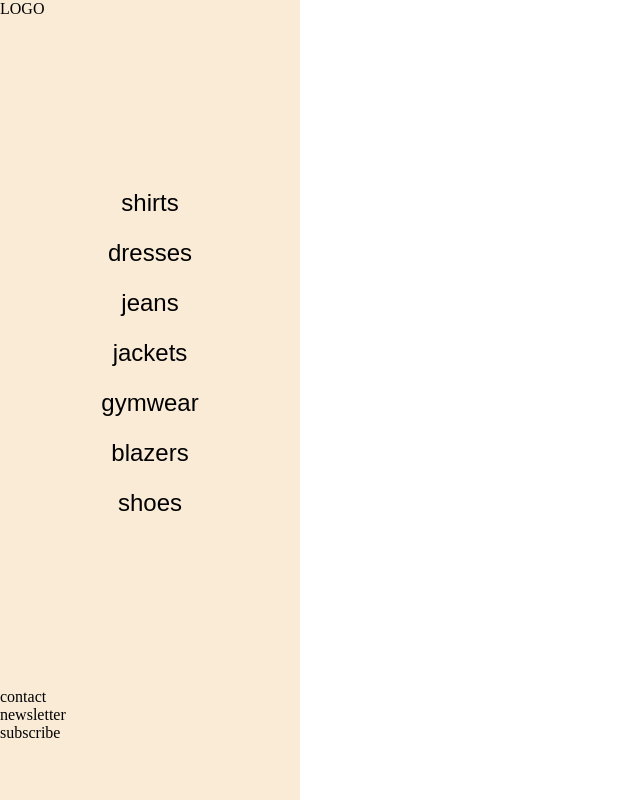
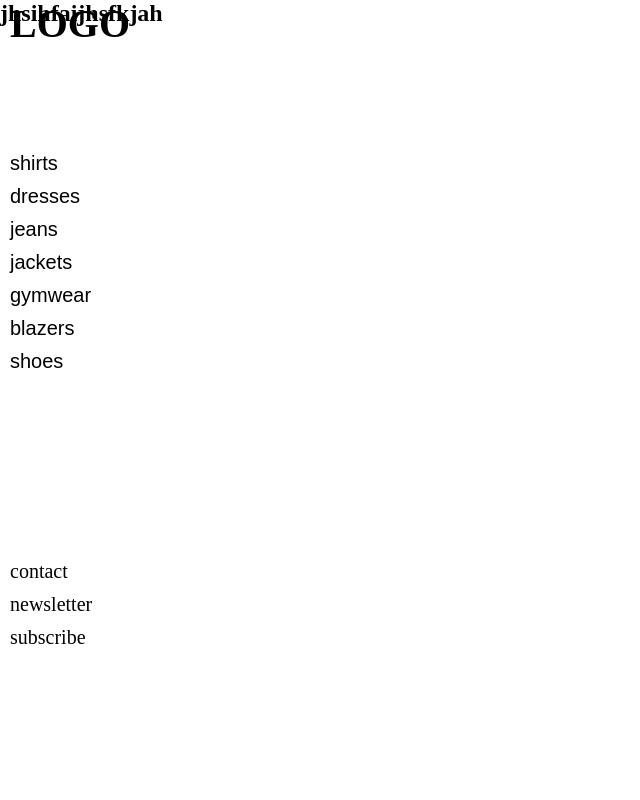
Before and after one commit to alexsjob89/my-content, a PHP site: page /hex.html in a window 1280 px wide. Shown: the whole page, without its empty margins (0-640 px from the left). Run offline with PHP 8.4, Linux system fonts and the light colour scheme; some libraries are stand-ins or nearby versions.

Commit message:
work in progress..

```diff
--- a/hex.css
+++ b/hex.css
@@ -25,102 +25,313 @@ html::-webkit-scrollbar-button {
     padding-top: 10rem;
 }
 
-.dropdown-content {
-    display: none;
-    height: 120px;
-    width: 100px;
-    justify-content: center;
-    padding-left: 20px;
-    margin-left: 120px;
-    align-items: center;
-    position: relative;
+.navbar {
+    /* background-color: antiquewhite; */
+    position: fixed;
+    width: 200px;
+    height: 1000px;
+    flex-wrap: wrap;
 }
 
-.dropdown-content a {
-    display: block;
-    font-size: 25px;
+.logo {
+    font-size: 40px;
+    font-weight: 600;
     padding-left: 10px;
+    padding-top: 60px;
+}
+
+.btn1 {
+    background: none;
+    padding-right: 145px;
+    padding-top: 5px;
+    padding-bottom: 5px;
+    padding-left: 10px;
+    font-size: 20px;
+    font-weight: 300;
+    border: none;
+    cursor: pointer;
+}
+
+.btn1:hover {
+    background: rgb(187, 187, 187);
+    background-size: cover;
+    width: 100%;
+}
+
+.dropdown-content1 {
+    display: none;
+    font-size: 20px;
     color: black;
 }
 
-.navbar {
-    background-color: antiquewhite;
-    position: fixed;
-    border: none;
-    height: 1000%;
-    width: 300px;
-    margin: none;
-    outline: none;
+.dropdown-content1 a {
+    background-size: cover;
+    margin-right: 13rem;
+    margin-left: 1.5rem;
+    padding-left: 20px;
+    padding-right: 100px;
 }
 
-.btn,
-.btn2,
-.btn3,
-.btn4,
-.btn5,
-.btn6,
-.btn7 {
-    background: none;
-    background-size: cover;
-    width: 100%;
-    height: 50px;
-    padding-left: -10px;
-    font-weight: 200;
-    display: block;
-    font-size: 1.5rem;
-    border: none;
-    outline: none;
+.dropdown-content1 a:hover {
+    background-color: rgb(218, 218, 218);
 }
 
-.btn:hover {
-    background-color: rgb(189, 189, 189);
-    color: solid black;
-    margin-left: 5px;
-    font-weight: 700;
-    transition: 0.5s;
+.dropdown1 {
+    margin-top: 100px;
 }
 
-.dropdown:hover .dropdown-content {
+.dropdown1:hover .dropdown-content1 {
     display: block;
 }
 
-.dropdown2:hover .dropdown-content {
+.btn2 {
+    background: none;
+    padding-right: 145px;
+    padding-top: 5px;
+    padding-bottom: 5px;
+    padding-left: 10px;
+    font-size: 20px;
+    font-weight: 300;
+    border: none;
+    cursor: pointer;
+}
+
+.btn2:hover {
+    background: rgb(187, 187, 187);
+    background-size: cover;
+    width: 100%;
+}
+
+.dropdown-content2 {
+    display: none;
+    font-size: 20px;
+    color: black;
+}
+
+.dropdown-content2 a {
+    background-size: cover;
+    margin-right: 13rem;
+    margin-left: 1.5rem;
+    padding-left: 20px;
+    padding-right: 100px;
+}
+
+.dropdown-content2 a:hover {
+    background-color: rgb(218, 218, 218);
+}
+
+.dropdown2:hover .dropdown-content2 {
     display: block;
 }
 
-.dropdown3:hover .dropdown-content {
+.btn3 {
+    background: none;
+    padding-right: 145px;
+    padding-top: 5px;
+    padding-bottom: 5px;
+    padding-left: 10px;
+    font-size: 20px;
+    font-weight: 300;
+    border: none;
+    cursor: pointer;
+}
+
+.btn3:hover {
+    background: rgb(187, 187, 187);
+    background-size: cover;
+    width: 100%;
+}
+
+.dropdown-content3 {
+    display: none;
+    font-size: 20px;
+    color: black;
+}
+
+.dropdown-content3 a {
+    background-size: cover;
+    margin-right: 13rem;
+    margin-left: 1.5rem;
+    padding-left: 20px;
+    padding-right: 100px;
+}
+
+.dropdown-content3 a:hover {
+    background-color: rgb(218, 218, 218);
+}
+
+.dropdown3:hover .dropdown-content3 {
     display: block;
 }
 
-.dropdown4:hover .dropdown-content {
+.btn4 {
+    background: none;
+    padding-right: 145px;
+    padding-top: 5px;
+    padding-bottom: 5px;
+    padding-left: 10px;
+    font-size: 20px;
+    font-weight: 300;
+    border: none;
+    cursor: pointer;
+}
+
+.btn4:hover {
+    background: rgb(187, 187, 187);
+    background-size: cover;
+    width: 100%;
+}
+
+.dropdown-content4 {
+    display: none;
+    font-size: 20px;
+    color: black;
+}
+
+.dropdown-content4 a {
+    background-size: cover;
+    margin-right: 13rem;
+    margin-left: 1.5rem;
+    padding-left: 20px;
+    padding-right: 100px;
+}
+
+.dropdown-content4 a:hover {
+    background-color: rgb(218, 218, 218);
+}
+
+.dropdown4:hover .dropdown-content4 {
     display: block;
 }
 
-.dropdown5:hover .dropdown-content {
+.btn5 {
+    background: none;
+    padding-right: 145px;
+    padding-top: 5px;
+    padding-bottom: 5px;
+    padding-left: 10px;
+    font-size: 20px;
+    font-weight: 300;
+    border: none;
+    cursor: pointer;
+}
+
+.btn5:hover {
+    background: rgb(187, 187, 187);
+    background-size: cover;
+    width: 100%;
+}
+
+.dropdown-content5 {
+    display: none;
+    font-size: 20px;
+    color: black;
+}
+
+.dropdown-content5 a {
+    background-size: cover;
+    margin-right: 13rem;
+    margin-left: 1.5rem;
+    padding-left: 20px;
+    padding-right: 100px;
+}
+
+.dropdown-content5 a:hover {
+    background-color: rgb(218, 218, 218);
+}
+
+.dropdown5:hover .dropdown-content5 {
     display: block;
 }
 
-.dropdown6:hover .dropdown-content {
+.btn6 {
+    background: none;
+    padding-right: 145px;
+    padding-top: 5px;
+    padding-bottom: 5px;
+    padding-left: 10px;
+    font-size: 20px;
+    font-weight: 300;
+    border: none;
+    cursor: pointer;
+}
+
+.btn6:hover {
+    background: rgb(187, 187, 187);
+    background-size: cover;
+    width: 100%;
+}
+
+.dropdown-content6 {
+    display: none;
+    font-size: 20px;
+    color: black;
+}
+
+.dropdown-content6 a {
+    background-size: cover;
+    margin-right: 13rem;
+    margin-left: 1.5rem;
+    padding-left: 20px;
+    padding-right: 100px;
+}
+
+.dropdown-content6 a:hover {
+    background-color: rgb(218, 218, 218);
+}
+
+.dropdown6:hover .dropdown-content6 {
     display: block;
 }
 
-.dropdown7:hover .dropdown-content {
+.btn7 {
+    background: none;
+    padding-right: 145px;
+    padding-top: 5px;
+    padding-bottom: 5px;
+    padding-left: 10px;
+    font-size: 20px;
+    font-weight: 300;
+    border: none;
+    cursor: pointer;
+}
+
+.btn7:hover {
+    background: rgb(187, 187, 187);
+    background-size: cover;
+    width: 100%;
+}
+
+.dropdown-content7 {
+    display: none;
+    font-size: 20px;
+    color: black;
+}
+
+.dropdown-content7 a {
+    background-size: cover;
+    margin-right: 13rem;
+    margin-left: 1.5rem;
+    padding-left: 20px;
+    padding-right: 100px;
+}
+
+.dropdown-content7 a:hover {
+    background-color: rgb(218, 218, 218);
+}
+
+.dropdown7:hover .dropdown-content7 {
     display: block;
 }
 
-.dropdown-content a:hover {
-    background-color: lightgray;
-    transition: 0.5s;
+.contactbox {
+    position: fixed;
+    top: 550px;
+    font-size: 20px;
+    padding-left: 10px;
 }
 
-.dropdown-content:hover {
-    padding-left: -200px;
+.contactbox li {
+    margin-top: 10px;
+    cursor: pointer;
 }
-
-.contactbox {
-    padding-top: 10rem;
-}
-
-.contactbox .li {
-    display: block;
-}
--- a/hex.html
+++ b/hex.html
@@ -17,10 +17,9 @@
 
     <header class="navbar">
         <span class="logo">LOGO</span>
-        <div class="navbar-content">
-            <div class="dropdown">
-                <button onclick="myFunction()" class="btn">shirts</button>
-                <div id="myDropdown" class="dropdown-content">
+        <div class="dropdown1">
+            <button class="btn1">shirts</button>
+            <div id="myDropdown" class="dropdown-content1">
                 <a href="#skinny">skinny</a >
             <a href="#relaxed">relaxed</a >
             <a href="#bootcut">bootcut</a >
@@ -28,8 +27,8 @@
                 </div>
                 </div>
 <div class="dropdown2">
-    <button onclick="myFunction()" class="btn">dresses</button>
-        <div id="myDropdown" class="dropdown-content">
+    <button class="btn2">dresses</button>
+        <div id="myDropdown" class="dropdown-content2">
             <a href="#skinny">skinny</a >
             <a href="#relaxed">relaxed</a >
             <a href="#bootcut">bootcut</a >
@@ -37,8 +36,8 @@
         </div>
         </div>
         <div class="dropdown3">
-    <button onclick="myFunction()" class="btn">jeans</button>
-        <div id="myDropdown" class="dropdown-content">
+    <button class="btn3">jeans</button>
+        <div id="myDropdown" class="dropdown-content3">
             <a href="#skinny">skinny</a >
             <a href="#relaxed">relaxed</a >
             <a href="#bootcut">bootcut</a >
@@ -46,8 +45,8 @@
         </div>
         </div>
         <div class="dropdown4">
-    <button onclick="myFunction()" class="btn">jackets</button>
-        <div id="myDropdown" class="dropdown-content">
+    <button class="btn4">jackets</button>
+        <div id="myDropdown" class="dropdown-content4">
             <a href="#skinny">skinny</a >
             <a href="#relaxed">relaxed</a >
             <a href="#bootcut">bootcut</a >
@@ -55,8 +54,8 @@
         </div>
         </div>
         <div class="dropdown5">
-    <button onclick="myFunction()" class="btn">gymwear</button>
-        <div id="myDropdown" class="dropdown-content">
+    <button class="btn5">gymwear</button>
+        <div id="myDropdown" class="dropdown-content5">
             <a href="#skinny">skinny</a >
             <a href="#relaxed">relaxed</a >
             <a href="#bootcut">bootcut</a >
@@ -64,8 +63,8 @@
         </div>
         </div>
         <div class="dropdown6">
-    <button onclick="myFunction()" class="btn">blazers</button>
-        <div id="myDropdown" class="dropdown-content">
+    <button class="btn6">blazers</button>
+        <div id="myDropdown" class="dropdown-content6">
             <a href="#skinny">skinny</a >
             <a href="#relaxed">relaxed</a >
             <a href="#bootcut">bootcut</a >
@@ -73,8 +72,8 @@
         </div>
         </div>
         <div class="dropdown7">
-    <button onclick="myFunction()" class="btn">shoes</button>
-        <div id="myDropdown" class="dropdown-content">
+    <button class="btn7">shoes</button>
+        <div id="myDropdown" class="dropdown-content7">
             <a href="#skinny">skinny</a >
             <a href="#relaxed">relaxed</a >
             <a href="#bootcut">bootcut</a >
@@ -90,6 +89,13 @@
     </div>
 </header>
 
+<section class="content">
+
+    <div class="content-box">
+        <h1>jhsihfaijhsfkjah</h1>
+    </div>
+</section>
+
 
 
     <script src="hex.js"></script>
```
Lines whose indentation alone changed are shown as unchanged.
